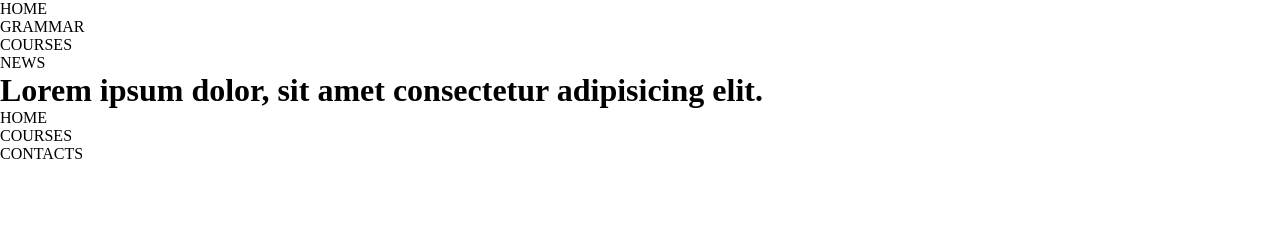
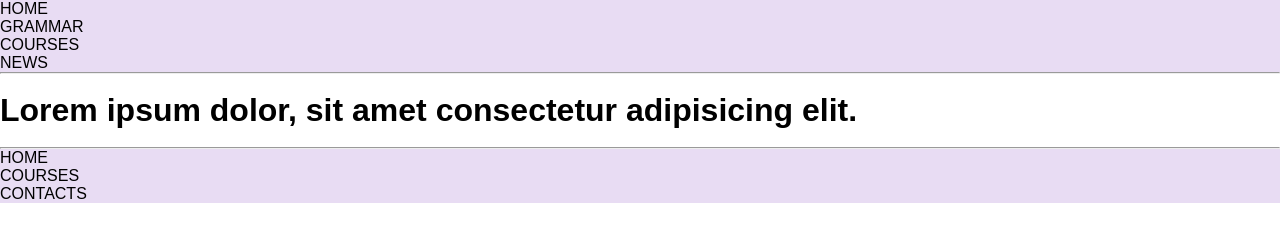
Before and after one commit to KaterinaTomashenko/home-work-4, a plain HTML site: page index.html in a window 1280 px wide. Drawn offline with Linux system fonts and the light colour scheme.

Commit message:
add styles

```diff
--- a/index.html
+++ b/index.html
@@ -7,8 +7,8 @@
     <link rel="stylesheet" href="/style.css">
 </head>
 <body>
-    <header>
-        <nav>
+    <header class="header">
+        <nav class="nav">
         <ul>
             <li>HOME</li>
             <li>GRAMMAR</li>
@@ -17,9 +17,13 @@
         </ul>
     </nav>
     </header>
+    <hr>
+    <br>
     <h1>Lorem ipsum dolor, sit amet consectetur adipisicing elit.</h1>
+    <br>
+    <hr>
     <footer>
-        <nav>
+        <nav class="nav">
             <ul>
                 <li>HOME</li>
                 <li>COURSES</li>
--- a/style.css
+++ b/style.css
@@ -0,0 +1,4 @@
+* {
+    font-family: Arial, Helvetica, sans-serif;
+}
+.nav {background-color: rgba(192, 160, 221, 0.366);}
```
